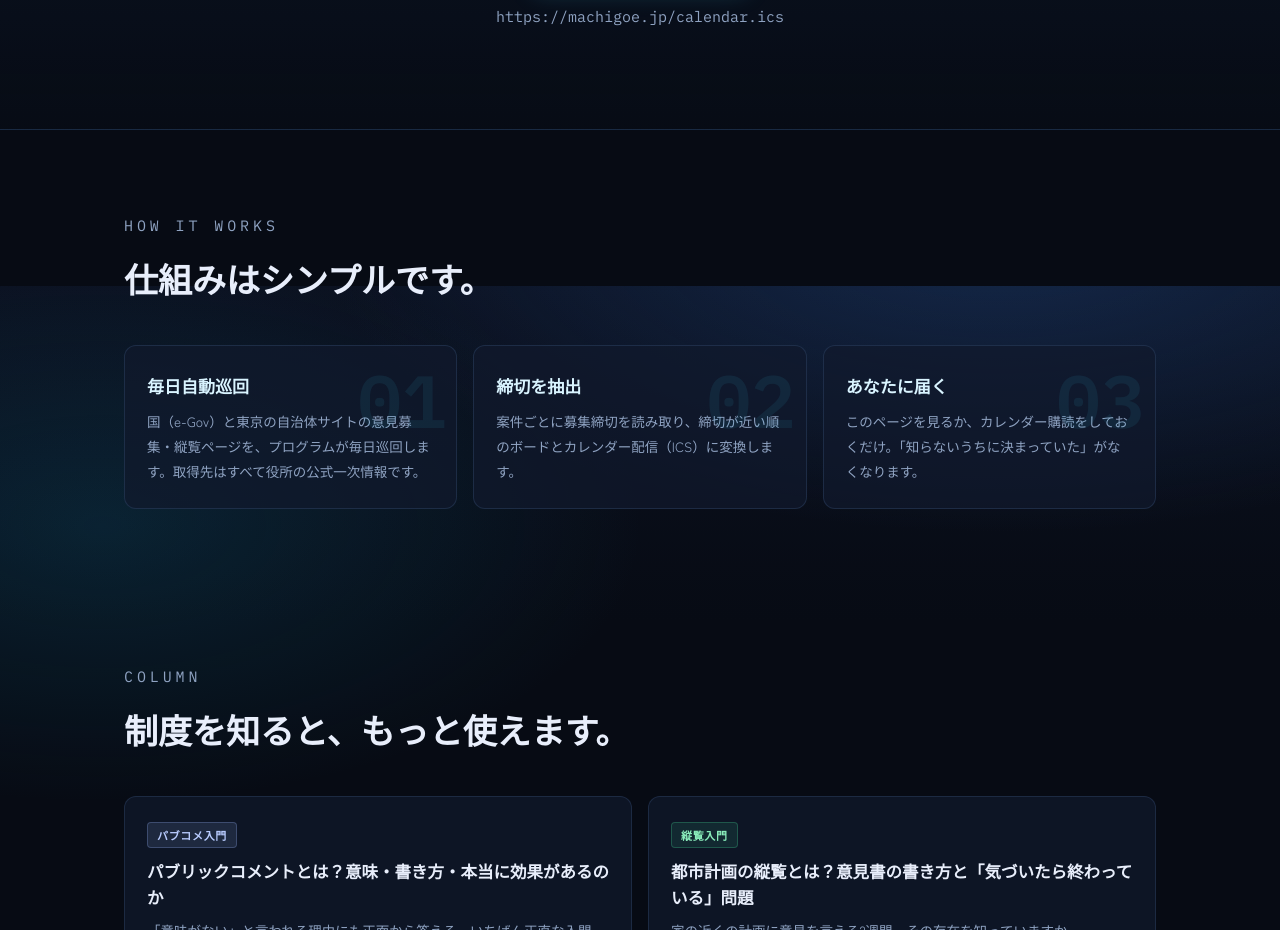
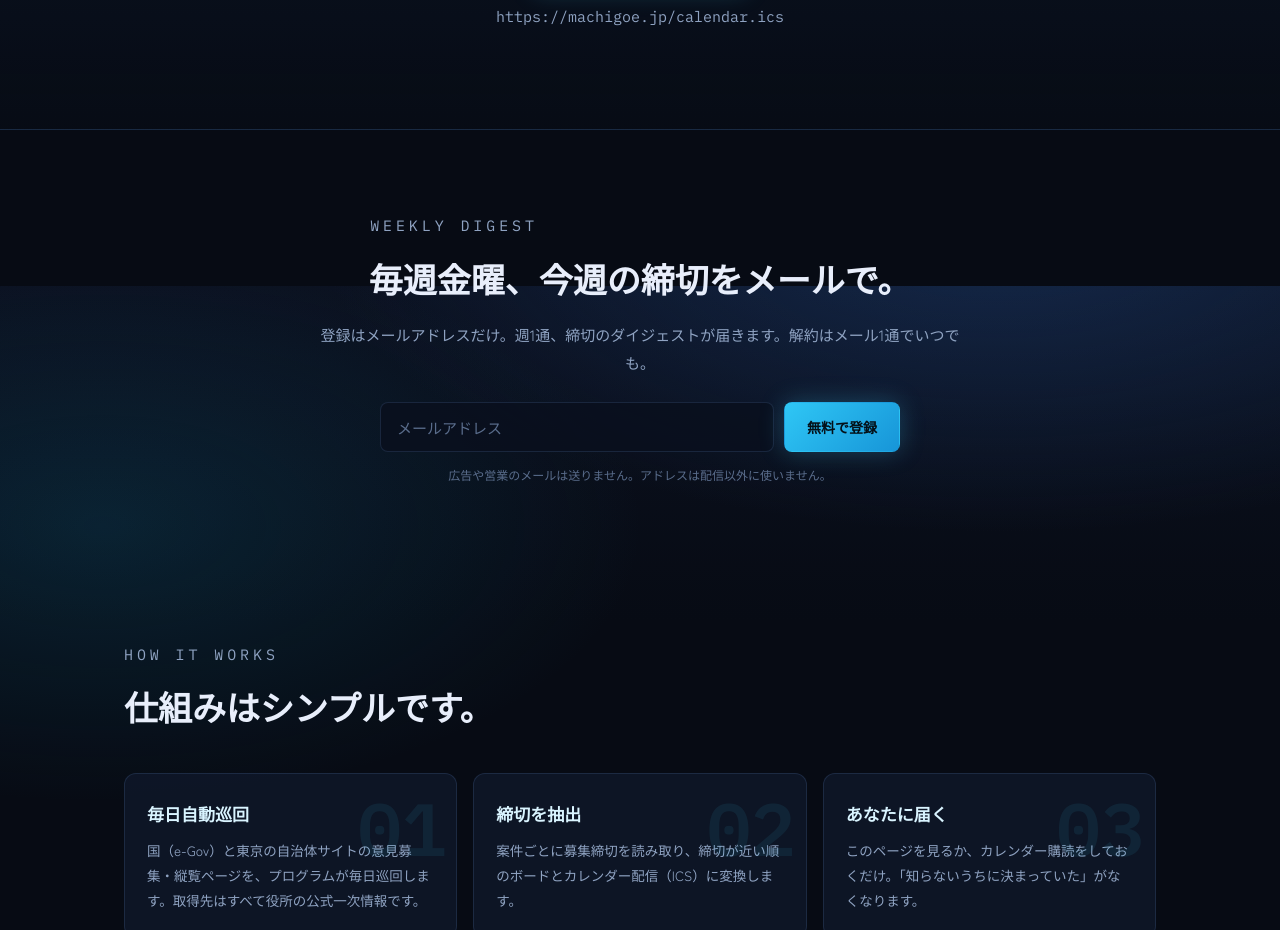
Before and after one commit to LEONEGI/machigoe, a plain HTML site: page docs/index.html in a window 1280 px wide. Shown: the part 4514-5444 px from the top of the page. Drawn offline with Linux system fonts and the light colour scheme.

Commit message:
メール週次ダイジェスト登録フォームを追加（裏側はGoogleフォーム）

```diff
--- a/docs/assets/site.css
+++ b/docs/assets/site.css
@@ -136,6 +136,15 @@ input.mg-search::placeholder { color: var(--faint); }
 .mg-band p { color: var(--dim); max-width: 40em; margin: 12px auto 26px; font-size: 15px; }
 .mg-ics-url { font-family: var(--mono); font-size: 12px; color: var(--faint); margin-top: 14px; word-break: break-all; }
 
+/* ---------- メール登録 ---------- */
+.mg-mailform { display: flex; gap: 10px; max-width: 520px; margin: 26px auto 0; }
+.mg-mailform input[type="email"] { flex: 1; min-height: 50px; background: rgba(10,16,30,.85); border: 1px solid var(--line); border-radius: 8px; color: var(--ink); font-family: var(--font); font-size: 15px; padding: 8px 16px; }
+.mg-mailform input[type="email"]::placeholder { color: var(--faint); }
+.mg-mailform input[type="email"]:focus { outline: 2px solid var(--cyan); outline-offset: 1px; }
+.mg-mail-note { font-size: 12px; color: var(--faint); margin-top: 12px; }
+.mg-mail-done { display: none; background: rgba(74,222,156,.1); border: 1px solid rgba(74,222,156,.4); color: var(--green); border-radius: 8px; padding: 14px 18px; max-width: 520px; margin: 26px auto 0; font-weight: 700; }
+@media (max-width: 560px) { .mg-mailform { flex-direction: column; } }
+
 /* ---------- 記事・下層ページ ---------- */
 .mg-page { padding: 72px 0 0; }
 .mg-page-head { margin-bottom: 40px; max-width: 46em; }
--- a/docs/index.html
+++ b/docs/index.html
@@ -81,6 +81,22 @@
     <p class="mg-rise mg-d1">下のURLをGoogleカレンダーの「URLで追加」に貼るだけ。以後、意見募集の締切が自動であなたの予定表に現れ続けます。ブックマークは忘れても、カレンダーは忘れません。</p>
     <a class="mg-btn mg-primary mg-rise mg-d1" id="mgIcsBtn" href="#" target="_blank" rel="noopener">カレンダー購読を設定する</a>
     <p class="mg-ics-url mg-rise mg-d2" id="mgIcsUrl"></p>
+  </div>
+</section>
+
+<section id="mg-mail" style="text-align:center;">
+  <div class="mg-wrap">
+    <div class="mg-sec-head mg-rise" style="margin-bottom:0;">
+      <p class="mg-eyebrow">Weekly Digest</p>
+      <h2>毎週金曜、今週の締切をメールで。</h2>
+      <p style="margin-inline:auto;">登録はメールアドレスだけ。週1通、締切のダイジェストが届きます。解約はメール1通でいつでも。</p>
+    </div>
+    <form class="mg-mailform mg-rise mg-d1" id="mgMailForm" novalidate>
+      <input type="email" name="email" id="mgMailInput" placeholder="メールアドレス" required autocomplete="email" aria-label="メールアドレス">
+      <button class="mg-btn mg-primary" type="submit">無料で登録</button>
+    </form>
+    <div class="mg-mail-done" id="mgMailDone">登録ありがとうございます。次の金曜からダイジェストが届きます。</div>
+    <p class="mg-mail-note mg-rise mg-d2">広告や営業のメールは送りません。アドレスは配信以外に使いません。</p>
   </div>
 </section>
 
@@ -206,6 +222,23 @@
   document.getElementById("mgIcsBtn").href = "https://calendar.google.com/calendar/r?cid=" + encodeURIComponent(ICS_URL.replace(/^https:/, "webcal:"));
   document.getElementById("mgIcsUrl").textContent = ICS_URL;
 
+  /* メール登録（裏側はGoogleフォーム。訪問者には見えない） */
+  var MAIL_ACTION = "https://docs.google.com/forms/d/e/1FAIpQLScKxbJw8pVteyNaEJyf0Zh3H52SBqSVr35cFQMf9jUeNnMjWQ/formResponse";
+  var MAIL_ENTRY = "entry.72134992";
+  var mailForm = document.getElementById("mgMailForm");
+  mailForm.addEventListener("submit", function (e) {
+    e.preventDefault();
+    var input = document.getElementById("mgMailInput");
+    var v = input.value.trim();
+    if (!v || v.indexOf("@") < 1) { input.focus(); return; }
+    var fd = new FormData();
+    fd.append(MAIL_ENTRY, v);
+    fetch(MAIL_ACTION, { method: "POST", mode: "no-cors", body: fd }).finally(function () {
+      mailForm.style.display = "none";
+      document.getElementById("mgMailDone").style.display = "block";
+    });
+  });
+
   document.querySelectorAll(".mg-kindbtn").forEach(function (b) {
     b.addEventListener("click", function () {
       document.querySelectorAll(".mg-kindbtn").forEach(function (x) { x.classList.remove("mg-on"); });
```
Also changed, not shown: 1 other file.
